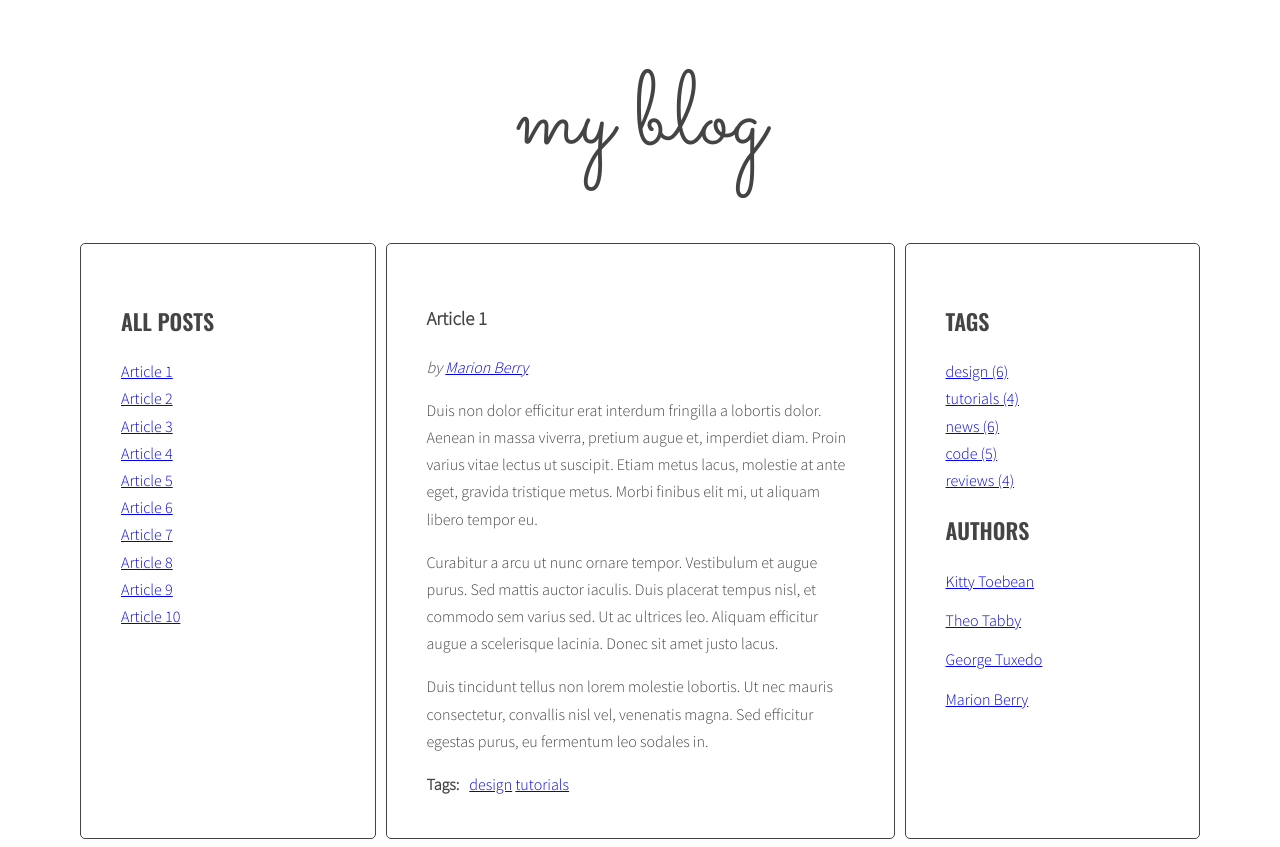
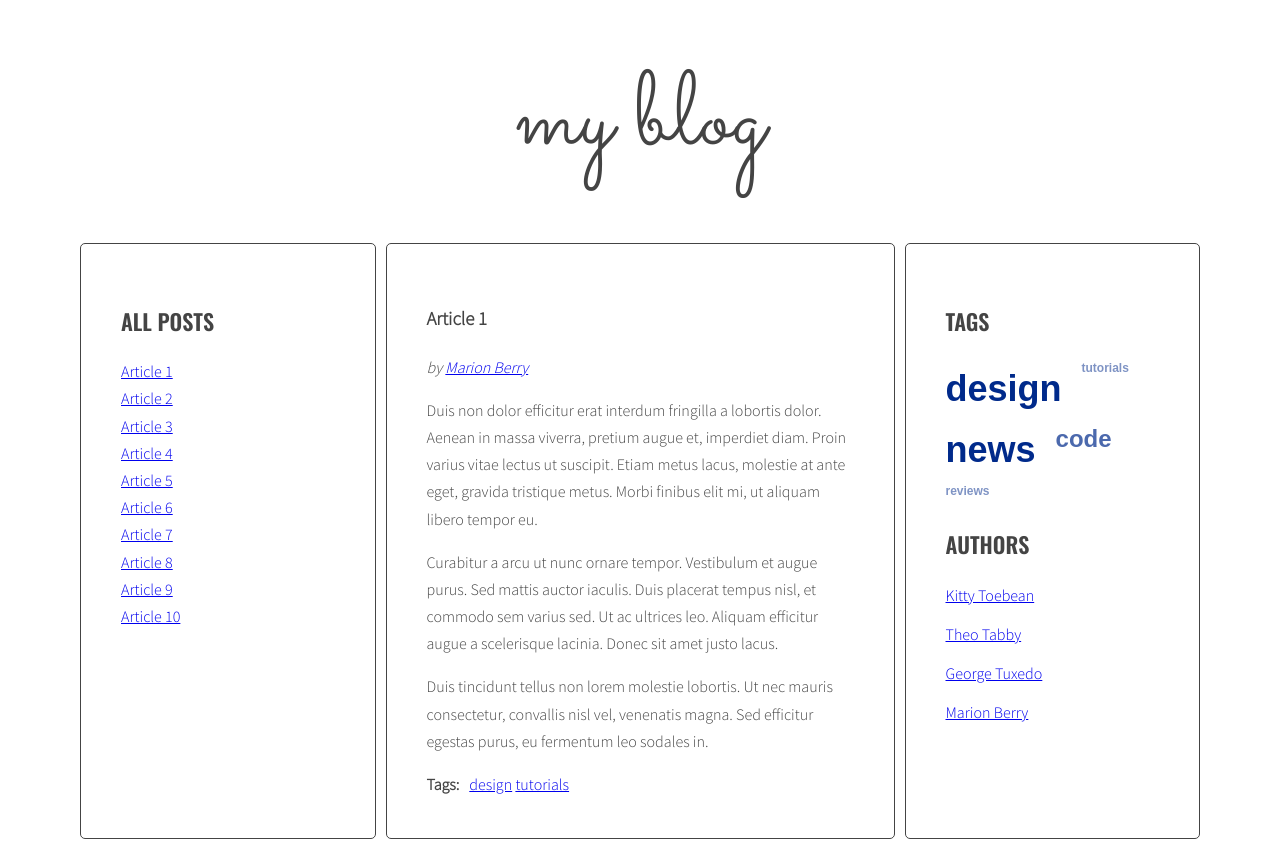
Before and after one commit to BartoszSDabrowski/javascript-blog, a website: page index.html in a window 1280 px wide. Drawn offline with nearby package versions, Linux system fonts and the light colour scheme.

Commit message:
Create styling

```diff
--- a/js/script.js
+++ b/js/script.js
@@ -151,7 +151,7 @@
     /* [NEW] START LOOP: for each tag in allTags: */
     for(let tag in allTags){
       /* [NEW] generate code of a link and add it to allTagsHTML */
-      allTagsHTML += '<a href="#tag-' + tag + '" class="' + optCloudClassPrefix + calculateTagClass(allTags[tag], tagsParams) + '">' + tag + ' (' + allTags[tag] + ') ' + '</a><br>';
+      allTagsHTML += '<a href="#tag-' + tag + '" class="' + optCloudClassPrefix + calculateTagClass(allTags[tag], tagsParams) + '">' + tag + /*' (' + allTags[tag] + ') ' +*/ '</a><br>';
     }
     /* [NEW] END LOOP: for each tag in allTags: */
 
--- a/sass/style.scss
+++ b/sass/style.scss
@@ -122,3 +122,41 @@ body {
     margin: 0 10px 0 0;
   }
 }
+
+/* Tags Cloud */
+.list.tags {
+  display: inline-flex;
+  flex-wrap: wrap;
+
+  [class^="tag-size-"] {
+    font-family: sans-serif;
+    text-decoration: none;
+    color: #002A8B;
+    font-weight: 700;
+    padding-right: 20px;
+  }
+
+  .tag-size-1 {
+    font-size: 12px;
+    opacity: 0.5;
+  }
+
+  .tag-size-2 {
+    font-size: 18px;
+    opacity: 0.6;
+  }
+
+  .tag-size-3 {
+    font-size: 24px;
+    opacity: 0.7;
+  }
+
+  .tag-size-4 {
+    font-size: 30px;
+    opacity: 0.8;
+  }
+
+  .tag-size-5 {
+    font-size: 36px;
+  }
+}
```
Also changed, not shown: css/style.css, 1 other file.
